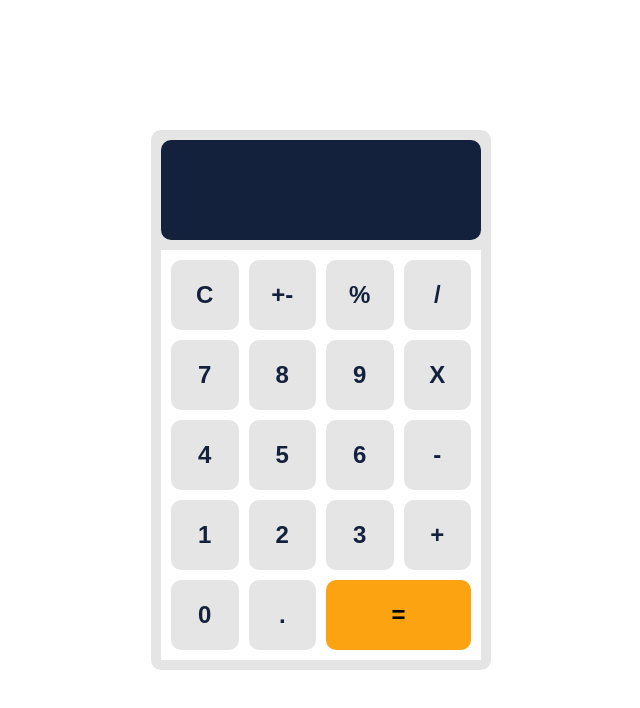
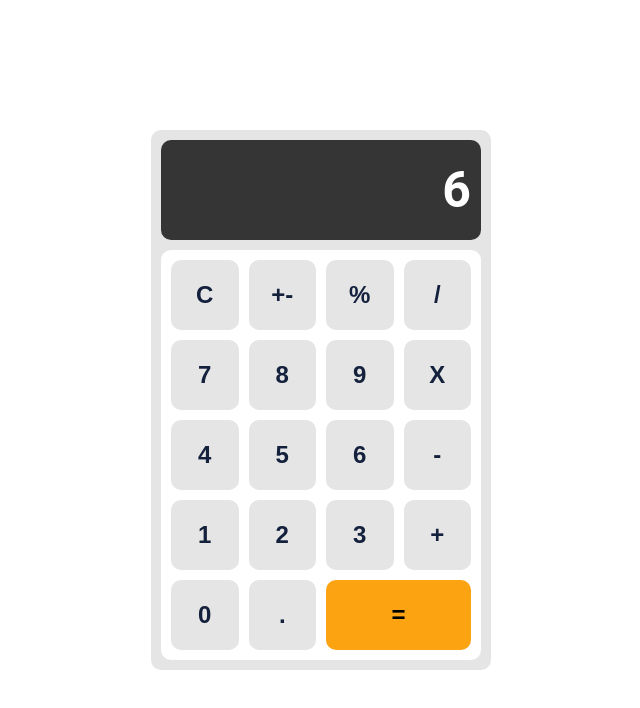
Before and after one commit to Evna07/calculator, a React (Create React App) app in the folder calc/: page / in a window 1280 px wide. Shown: the top 708 px of the page, without its empty margins (319-959 px from the left). Built offline with nearby package versions, Linux system fonts and the light colour scheme.

Commit message:
buttons assigned, screen shows set value

```diff
--- a/calc/src/App.js
+++ b/calc/src/App.js
@@ -1,9 +1,14 @@
+import ButtonBox from "./ButtonBox/ButtonBox";
 import Wrapper from "./Wrapper/Wrapper";
+import Screen from "./Wrapper/Screen/Screen";
 
 function App() {
   return (
     <div>
-      <Wrapper></Wrapper>
+      <Wrapper>
+        <Screen></Screen>
+        <ButtonBox></ButtonBox>
+      </Wrapper>
     </div>
   );
 }
--- a/calc/src/ButtonBox/ButtonBox.module.scss
+++ b/calc/src/ButtonBox/ButtonBox.module.scss
@@ -7,4 +7,5 @@
   grid-template-rows: repeat(5, 1fr);
   grid-gap: 10px;
   background-color: #ffffff;
+  border-radius: 10px;
 }
--- a/calc/src/Wrapper/Screen/Screen.jsx
+++ b/calc/src/Wrapper/Screen/Screen.jsx
@@ -1,7 +1,7 @@
 import styles from "./Screen.module.scss";
 
-const Screen = () => {
-  return <div className={styles.screen}></div>;
+const Screen = ({ value }) => {
+  return <div className={styles.screen}>{value}</div>;
 };
 
 export default Screen;
--- a/calc/src/Wrapper/Screen/Screen.module.scss
+++ b/calc/src/Wrapper/Screen/Screen.module.scss
@@ -3,7 +3,7 @@
   width: 100%;
   margin-bottom: 10px;
   padding: 0 10px;
-  background-color: #14213d;
+  background-color: #353535;
   border-radius: 10px;
   display: flex;
   align-items: center;
@@ -11,4 +11,5 @@
   color: white;
   font-weight: bold;
   box-sizing: border-box;
+  font-size: 50px;
 }
--- a/calc/src/Wrapper/Wrapper.jsx
+++ b/calc/src/Wrapper/Wrapper.jsx
@@ -5,7 +5,7 @@ import ButtonBox from "../ButtonBox/ButtonBox";
 const Wrapper = () => {
   return (
     <div className={styles.wrapper}>
-      <Screen></Screen>
+      <Screen value="6"></Screen>
       <ButtonBox></ButtonBox>
     </div>
   );
```
Also changed, not shown: 1 other file (tests, documents, lock files or other folders).
